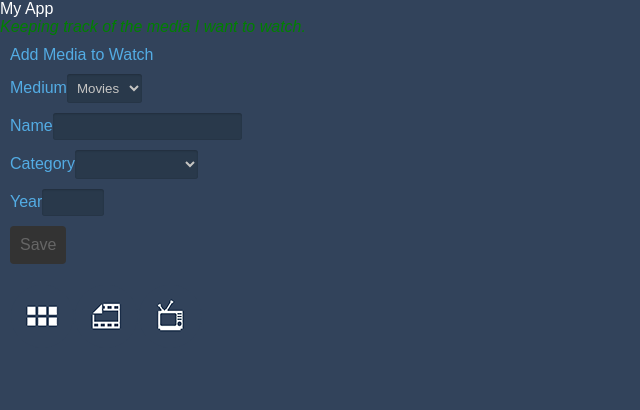
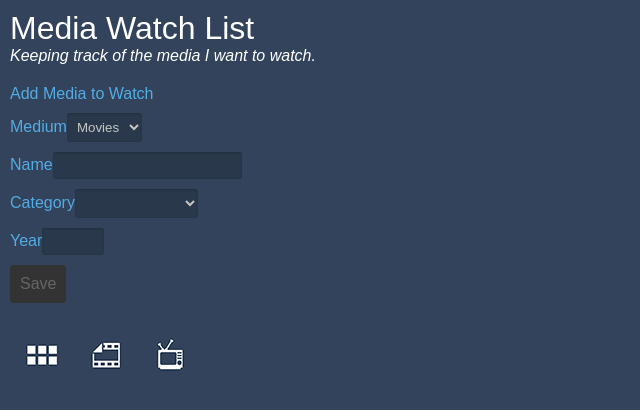
Before and after one commit to lwrainbow/media-list-angular-application, an Angular app: page / in a window 1280 px wide. Shown: the top 410 px of the page, without its empty margins (0-640 px from the left). Built offline with nearby package versions, Linux system fonts and the light colour scheme.

Commit message:
fix value of option for medium

```diff
--- a/src/app/app.component.css
+++ b/src/app/app.component.css
@@ -1,5 +1,27 @@
-h1 { color: #FFFFFF }
-.description {
+:host {
+  display: flex;
+  min-height: 100%;
+}
+nav {
+  width: 68px;
+  background-color: #53ace4;
+}
+nav .icon {
+  width: 48px;
+  height: 48px;
+  margin: 10px;
+}
+section {
+  width: 100%;
+  background-color: #32435b;
+}
+section > header {
+  color: #ffffff;
+  padding: 10px;
+}
+section > header > h1 {
+  font-size: 2em;
+}
+section > header .description {
   font-style: italic;
-  color: green;
 }
--- a/src/app/app.component.html
+++ b/src/app/app.component.html
@@ -1,6 +1,6 @@
 <section>
   <header>
-    <h1>My App</h1>
+    <h1>Media Watch List</h1>
     <p class="description">Keeping track of the media I want to watch.</p>
   </header>
   <mw-media-item-form></mw-media-item-form>
--- a/src/app/media-item-form.component.html
+++ b/src/app/media-item-form.component.html
@@ -8,7 +8,7 @@
     <li>
       <label for="medium">Medium</label>
       <select name="medium" id="medium" formControlName="medium">
-        <option *ngFor="let medium of lookupLists.mediums" value="medium">{{ medium }}</option>
+        <option *ngFor="let medium of lookupLists.mediums" value="{{medium}}">{{medium}}</option>
       </select>
     </li>
     <li>
```
